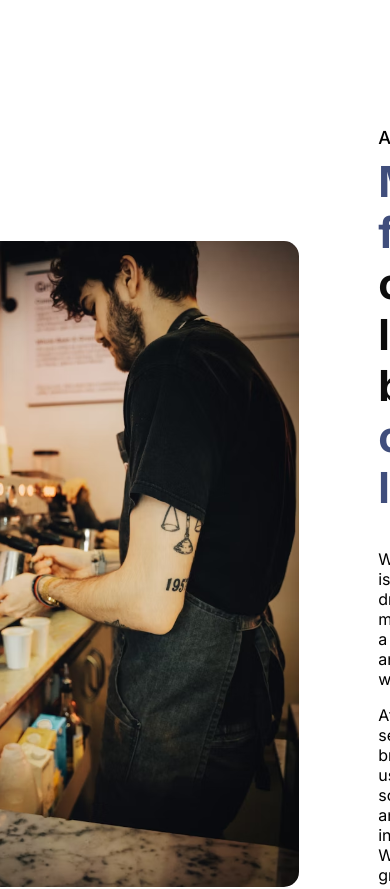
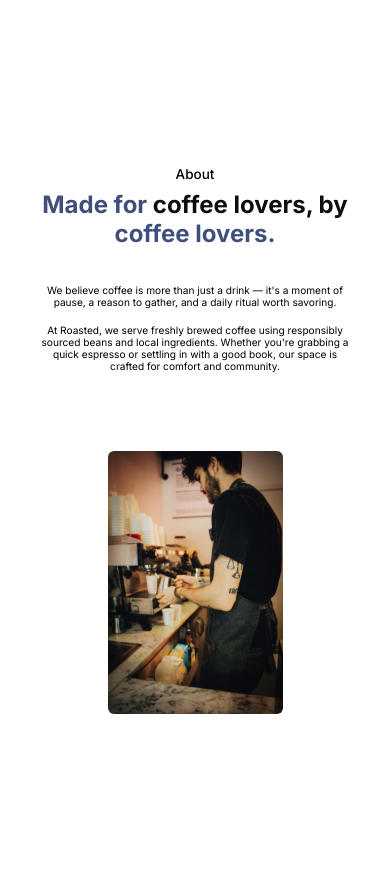
Before and after one commit to GurpreetCoding/coffee-shop-site, a React (Vite) app: page / in a window 390 px wide. Shown: the part 860-1749 px from the top of the page. Built offline with nearby package versions, Linux system fonts and the light colour scheme.

Commit message:
about section mobile responsive v1

```diff
--- a/src/sections/About.jsx
+++ b/src/sections/About.jsx
@@ -6,7 +6,7 @@ function About() {
   return (
     <div className='about-container' id='about'>
       <div className='about-left'>
-        <img src={img3}></img>
+        <img className='about-image' src={img3}></img>
       </div>
       <div className="about-right">
         <div className='about-title'>About</div>
--- a/src/styles/About.css
+++ b/src/styles/About.css
@@ -4,6 +4,7 @@
   justify-content: center;
   gap: 79px;
   margin-bottom: 200px;
+  flex-wrap: wrap;
 }
 
 .about-right {
@@ -44,3 +45,39 @@
   font-weight: 400;
   color: black;
 }
+
+@media (max-width: 600px){
+  .about-container {
+    padding: 10%;
+  }
+
+  .about-image {
+    width: 175px;
+    height: 263px;
+  }
+
+  .about-left {
+    order: 2;
+  }
+
+  .about-right {
+    order: 1;
+  }
+
+  .about-title {
+    text-align: center;
+    font-size: 13.5px;
+  }
+
+  .about-tagline {
+    text-align: center;
+    font-size: 23.99px;
+  }
+
+  .about-p1, .about-p2 {
+    text-align: center;
+    font-size: 10.13px;
+  }
+
+
+}
```
